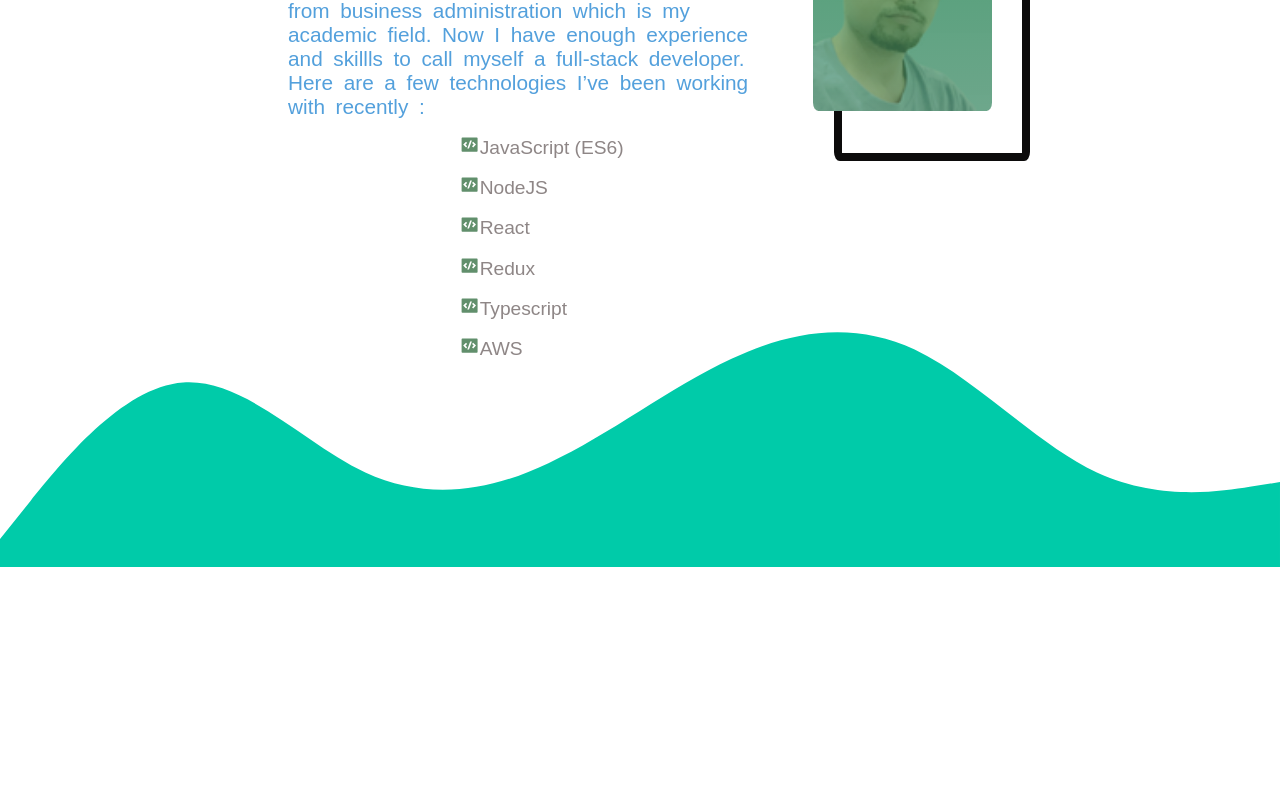
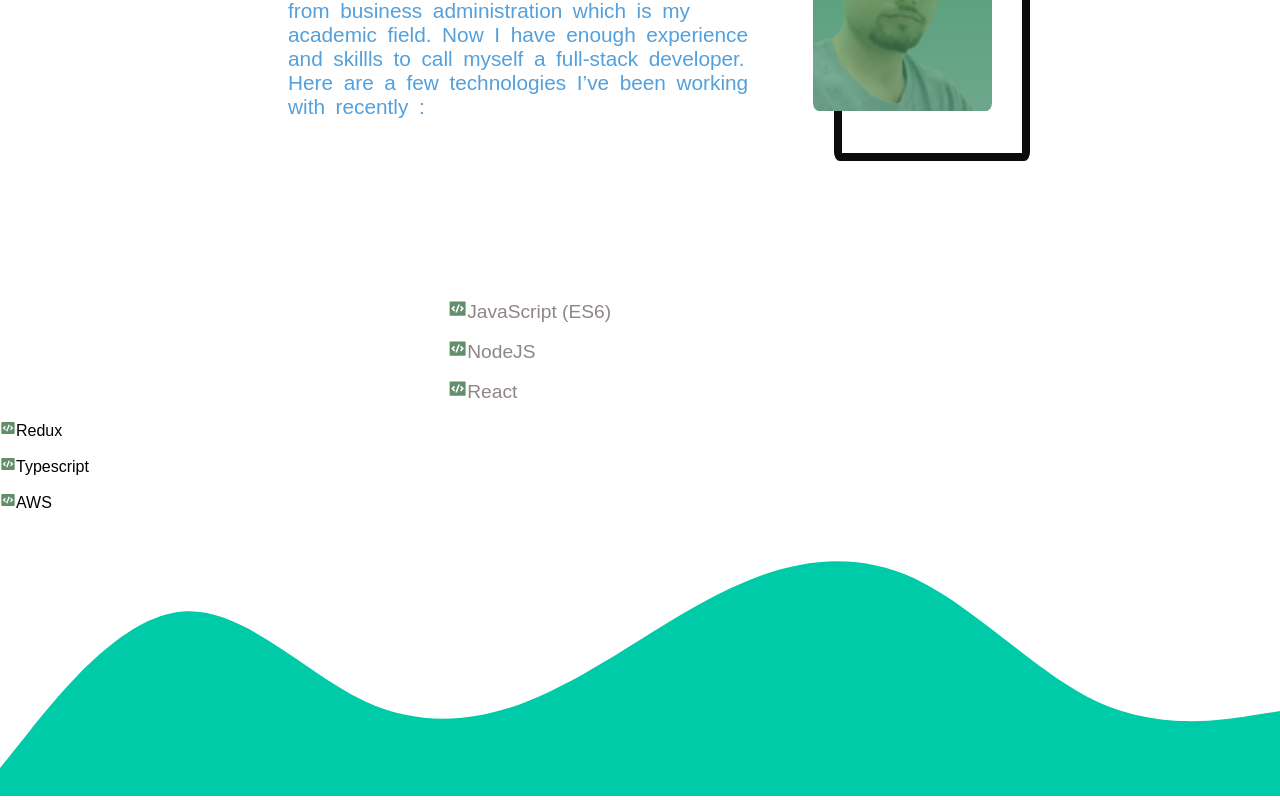
Before and after one commit to Julu1994/Mahamudur-Jewel, a React (Create React App) app in the folder my-portfolio/: page / in a window 1280 px wide. Shown: the part 2493-3293 px from the top of the page. Before the commit the page ends 3096 px from the top, so only its background shows below. Built offline with nearby package versions, Linux system fonts and the light colour scheme.

Commit message:
skils section

```diff
--- a/my-portfolio/src/App.scss
+++ b/my-portfolio/src/App.scss
@@ -10,4 +10,5 @@
     font-family:Arial,
     Helvetica,
     sans-serif;
+
 }
--- a/my-portfolio/src/Layout/Layout.js
+++ b/my-portfolio/src/Layout/Layout.js
@@ -3,6 +3,7 @@ import "./layout.scss";
 import Header from "../components/header";
 import Card from "../components/Card";
 import About from "../components/about";
+import Skills from "../components/skills";
 import Contact from "../components/Contact";
 import notePic from "../components/resources/noteIMG.png";
 import AOS from "aos";
@@ -73,6 +74,11 @@ function Layout() {
             <div data-aos="slide-right" data-aos-duration="2000">
                 <About />
             </div>
+
+            <div className="skill-sec">
+                <Skills />
+            </div>
+
             <div>
                 <Contact />
             </div>
--- a/my-portfolio/src/Layout/layout.scss
+++ b/my-portfolio/src/Layout/layout.scss
@@ -1,5 +1,6 @@
 .layout-div{
     margin:0;
+
 }
 .card-grid-header{
     width: 10%;
--- a/my-portfolio/src/components/about.js
+++ b/my-portfolio/src/components/about.js
@@ -20,32 +20,6 @@ function About() {
                     call myself a full-stack developer. Here are a few
                     technologies I’ve been working with recently :
                 </p>
-                <ul className="skill-list">
-                    <li className="skill-item">
-                        <RiCodeBoxFill className="skill-icon" />
-                        JavaScript (ES6)
-                    </li>
-                    <li className="skill-item">
-                        <RiCodeBoxFill className="skill-icon" />
-                        NodeJS
-                    </li>
-                    <li className="skill-item">
-                        <RiCodeBoxFill className="skill-icon" />
-                        React
-                    </li>
-                    <li className="skill-item">
-                        <RiCodeBoxFill className="skill-icon" />
-                        Redux
-                    </li>
-                    <li className="skill-item">
-                        <RiCodeBoxFill className="skill-icon" />
-                        Typescript
-                    </li>
-                    <li className="skill-item">
-                        <RiCodeBoxFill className="skill-icon" />
-                        AWS
-                    </li>
-                </ul>
             </div>
             <div className="about-right-side"></div>
         </div>
--- /dev/null
+++ b/my-portfolio/src/components/skills.js
@@ -0,0 +1,43 @@
+import React from "react";
+import "./skills.scss";
+import { RiCodeBoxFill } from "react-icons/ri";
+
+function Skills() {
+    return (
+        <div className="skill-div">
+            <div className="skill-div-a">
+                <ul className="skill-list">
+                    <li className="skill-item">
+                        <RiCodeBoxFill className="skill-icon" />
+                        JavaScript (ES6)
+                    </li>
+                    <li className="skill-item">
+                        <RiCodeBoxFill className="skill-icon" />
+                        NodeJS
+                    </li>
+                    <li className="skill-item">
+                        <RiCodeBoxFill className="skill-icon" />
+                        React
+                    </li>
+                </ul>
+            </div>
+            <div className="skill-div-b">
+                <ul>
+                    <li className="skill-item">
+                        <RiCodeBoxFill className="skill-icon" />
+                        Redux
+                    </li>
+                    <li className="skill-item">
+                        <RiCodeBoxFill className="skill-icon" />
+                        Typescript
+                    </li>
+                    <li className="skill-item">
+                        <RiCodeBoxFill className="skill-icon" />
+                        AWS
+                    </li>
+                </ul>
+            </div>
+        </div>
+    );
+}
+export default Skills;
```
Also changed, not shown: my-portfolio/src/components/skills.scss (added).
